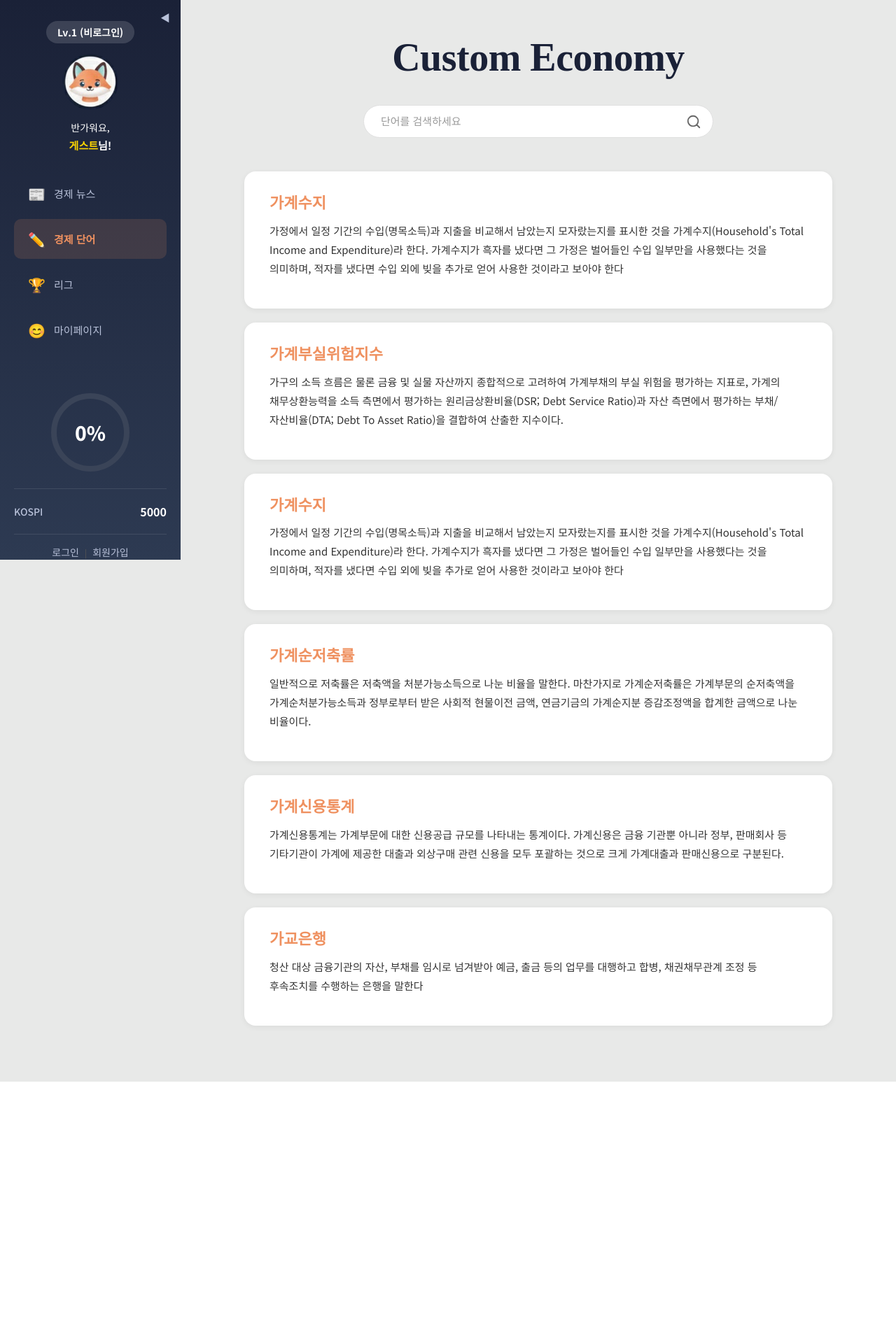
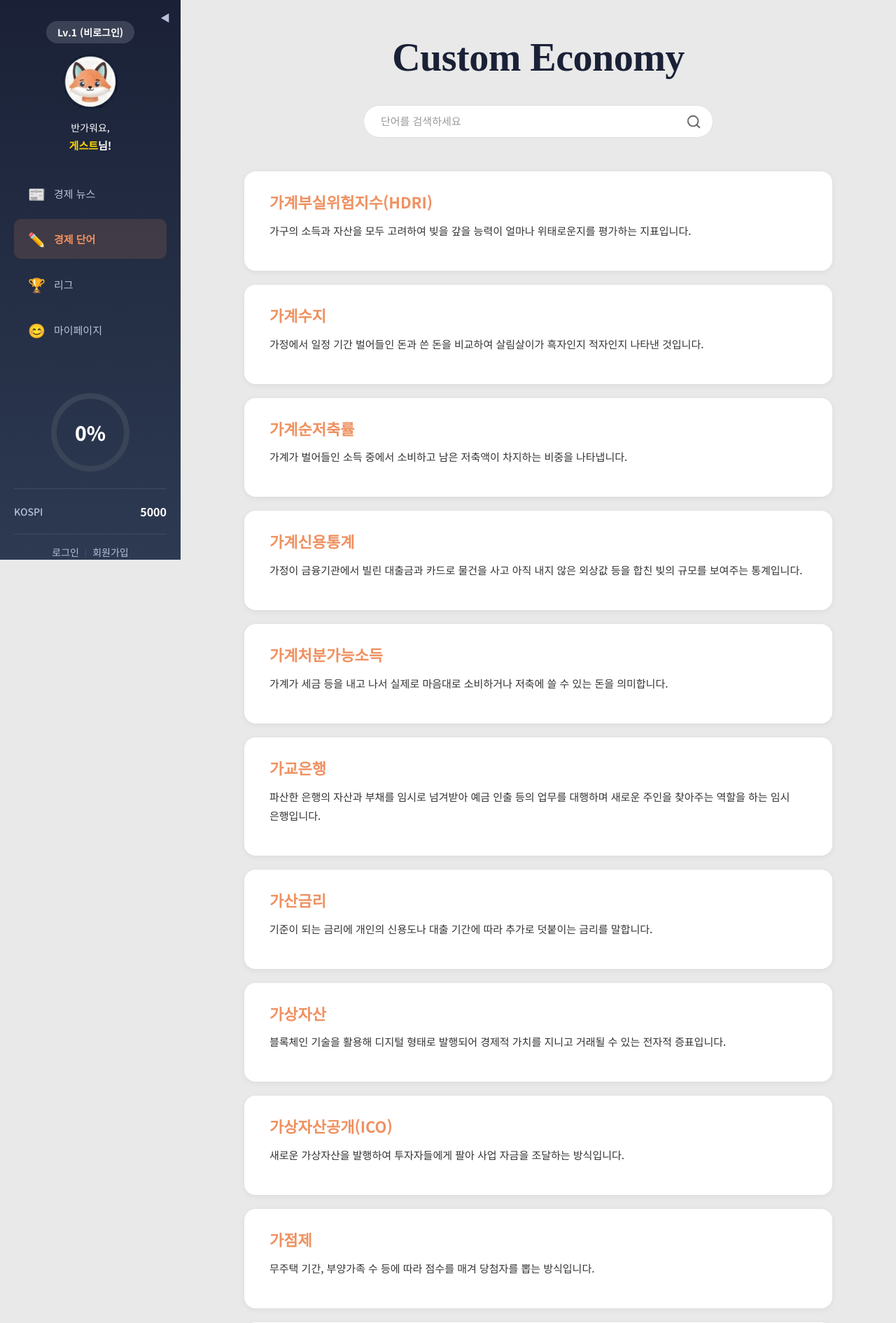
Before and after one commit to pirogramming/CustomEconomy, a Django app: page /api/terms/terms/ in a window 1280 px wide. Shown: the top 1891 px of the page at 70% size. Before the commit the page ends 1546 px from the top, so only its background shows below. Run offline with Django 5.2, Linux system fonts and the light colour scheme; some web fonts are replaced.

Commit message:
경제 단어 사전 기능 구현

```diff
--- a/accounts/static/league.css
+++ b/accounts/static/league.css
@@ -30,8 +30,6 @@
     backdrop-filter: blur(5px);
     display: inline-flex; /* 내용물만큼만 너비 차지 */
     position: relative;
-    left: 50%;
-    transform: translateX(-50%); /* 가운데 정렬 */
     box-shadow: 0 4px 20px rgba(0,0,0,0.05);
 }
 
--- a/terms/templates/terms.html
+++ b/terms/templates/terms.html
@@ -16,89 +16,33 @@
 
     <!-- 검색바 -->
     <div class="search-bar-container">
-        <div class="search-bar">
-            <input type="text" class="search-input" placeholder="단어를 검색하세요">
-            <button class="search-button">
+        <form class="search-bar" method="get" action="{% url 'terms' %}">
+            <input type="text" name="q" class="search-input" placeholder="단어를 검색하세요" value="{{ q|default:'' }}">
+            <button type="submit" class="search-button">
                 <svg class="search-icon" width="24" height="24" viewBox="0 0 24 24" fill="none">
                     <path d="M21 21L16.65 16.65M19 11C19 15.4183 15.4183 19 11 19C6.58172 19 3 15.4183 3 11C3 6.58172 6.58172 3 11 3C15.4183 3 19 6.58172 19 11Z" stroke="currentColor" stroke-width="2" stroke-linecap="round" stroke-linejoin="round"/>
                 </svg>
             </button>
-        </div>
+        </form>
+        {% if q %}
+        <div class="search-info">검색어 "{{ q }}" — 결과 {{ count }}개</div>
+        {% endif %}
     </div>
 
-    <!-- 경제 용어 리스트 -->
+    <!-- 경제 용어 리스트 (master_dictionary.json에서 렌더링) -->
     <div class="terms-list">
-        <!-- 가계수지 -->
+        {% for word, definition in dictionary_items %}
         <article class="term-card">
             <div class="term-header">
-                <h2 class="term-title">가계수지</h2>
+                <h2 class="term-title">{{ word }}</h2>
             </div>
             <div class="term-content">
-                <p class="term-description">
-                    가정에서 일정 기간의 수입(명목소득)과 지출을 비교해서 남았는지 모자랐는지를 표시한 것을 가계수지(Household's Total Income and Expenditure)라 한다. 가계수지가 흑자를 냈다면 그 가정은 벌어들인 수입 일부만을 사용했다는 것을 의미하며, 적자를 냈다면 수입 외에 빚을 추가로 얻어 사용한 것이라고 보아야 한다
-                </p>
+                <p class="term-description">{{ definition }}</p>
             </div>
         </article>
-
-        <!-- 가계부실위험지수 -->
-        <article class="term-card">
-            <div class="term-header">
-                <h2 class="term-title">가계부실위험지수</h2>
-            </div>
-            <div class="term-content">
-                <p class="term-description">
-                    가구의 소득 흐름은 물론 금융 및 실물 자산까지 종합적으로 고려하여 가계부채의 부실 위험을 평가하는 지표로, 가계의 채무상환능력을 소득 측면에서 평가하는 원리금상환비율(DSR; Debt Service Ratio)과 자산 측면에서 평가하는 부채/자산비율(DTA; Debt To Asset Ratio)을 결합하여 산출한 지수이다.
-                </p>
-            </div>
-        </article>
-
-        <!-- 가계수지 (반복) -->
-        <article class="term-card">
-            <div class="term-header">
-                <h2 class="term-title">가계수지</h2>
-            </div>
-            <div class="term-content">
-                <p class="term-description">
-                    가정에서 일정 기간의 수입(명목소득)과 지출을 비교해서 남았는지 모자랐는지를 표시한 것을 가계수지(Household's Total Income and Expenditure)라 한다. 가계수지가 흑자를 냈다면 그 가정은 벌어들인 수입 일부만을 사용했다는 것을 의미하며, 적자를 냈다면 수입 외에 빚을 추가로 얻어 사용한 것이라고 보아야 한다
-                </p>
-            </div>
-        </article>
-
-        <!-- 가계순저축률 -->
-        <article class="term-card">
-            <div class="term-header">
-                <h2 class="term-title">가계순저축률</h2>
-            </div>
-            <div class="term-content">
-                <p class="term-description">
-                    일반적으로 저축률은 저축액을 처분가능소득으로 나눈 비율을 말한다. 마찬가지로 가계순저축률은 가계부문의 순저축액을 가계순처분가능소득과 정부로부터 받은 사회적 현물이전 금액, 연금기금의 가계순지분 증감조정액을 합계한 금액으로 나눈 비율이다.
-                </p>
-            </div>
-        </article>
-
-        <!-- 가계신용통계 -->
-        <article class="term-card">
-            <div class="term-header">
-                <h2 class="term-title">가계신용통계</h2>
-            </div>
-            <div class="term-content">
-                <p class="term-description">
-                    가계신용통계는 가계부문에 대한 신용공급 규모를 나타내는 통계이다. 가계신용은 금융 기관뿐 아니라 정부, 판매회사 등 기타기관이 가계에 제공한 대출과 외상구매 관련 신용을 모두 포괄하는 것으로 크게 가계대출과 판매신용으로 구분된다.
-                </p>
-            </div>
-        </article>
-
-        <!-- 가교은행 -->
-        <article class="term-card">
-            <div class="term-header">
-                <h2 class="term-title">가교은행</h2>
-            </div>
-            <div class="term-content">
-                <p class="term-description">
-                    청산 대상 금융기관의 자산, 부채를 임시로 넘겨받아 예금, 출금 등의 업무를 대행하고 합병, 채권채무관계 조정 등 후속조치를 수행하는 은행을 말한다
-                </p>
-            </div>
-        </article>
+        {% empty %}
+        <p>사전 데이터가 없습니다.</p>
+        {% endfor %}
     </div>
 </div>
 {% endblock %}
--- a/terms/views.py
+++ b/terms/views.py
@@ -1,4 +1,43 @@
-from django.shortcuts import render, HttpResponse
+from django.shortcuts import render
+from django.conf import settings
+import json
+from pathlib import Path
 
-def terms_view(request) :
-	return render(request, 'terms.html')
+
+def terms_view(request):
+	q = request.GET.get('q', '').strip()
+
+	json_path = Path(settings.BASE_DIR) / 'scripts' / 'data' / 'master_dictionary.json'
+	items = []
+	try:
+		with open(json_path, 'r', encoding='utf-8') as f:
+			data = json.load(f)
+			items = list(data.items())
+	except Exception:
+		items = []
+
+	# 검색어로 필터링 (단어 또는 뜻에 포함되는지)
+	if q:
+		q_lower = q.lower()
+		items = [ (w, d) for w, d in items if q_lower in w.lower() or q_lower in d.lower() ]
+
+	# 가나다(한글) 먼저, 그 다음 영어/기타 순으로 정렬
+	korean_items = []
+	other_items = []
+	for w, d in items:
+		first = w[0] if w else ''
+		if first and ('\uAC00' <= first <= '\uD7A3' or '\u3131' <= first <= '\u318E'):
+			korean_items.append((w, d))
+		else:
+			other_items.append((w, d))
+
+	korean_items.sort(key=lambda x: x[0])
+	other_items.sort(key=lambda x: x[0].lower())
+
+	dictionary_items = korean_items + other_items
+
+	return render(request, 'terms.html', {
+		'dictionary_items': dictionary_items,
+		'q': q,
+		'count': len(dictionary_items),
+	})
```
